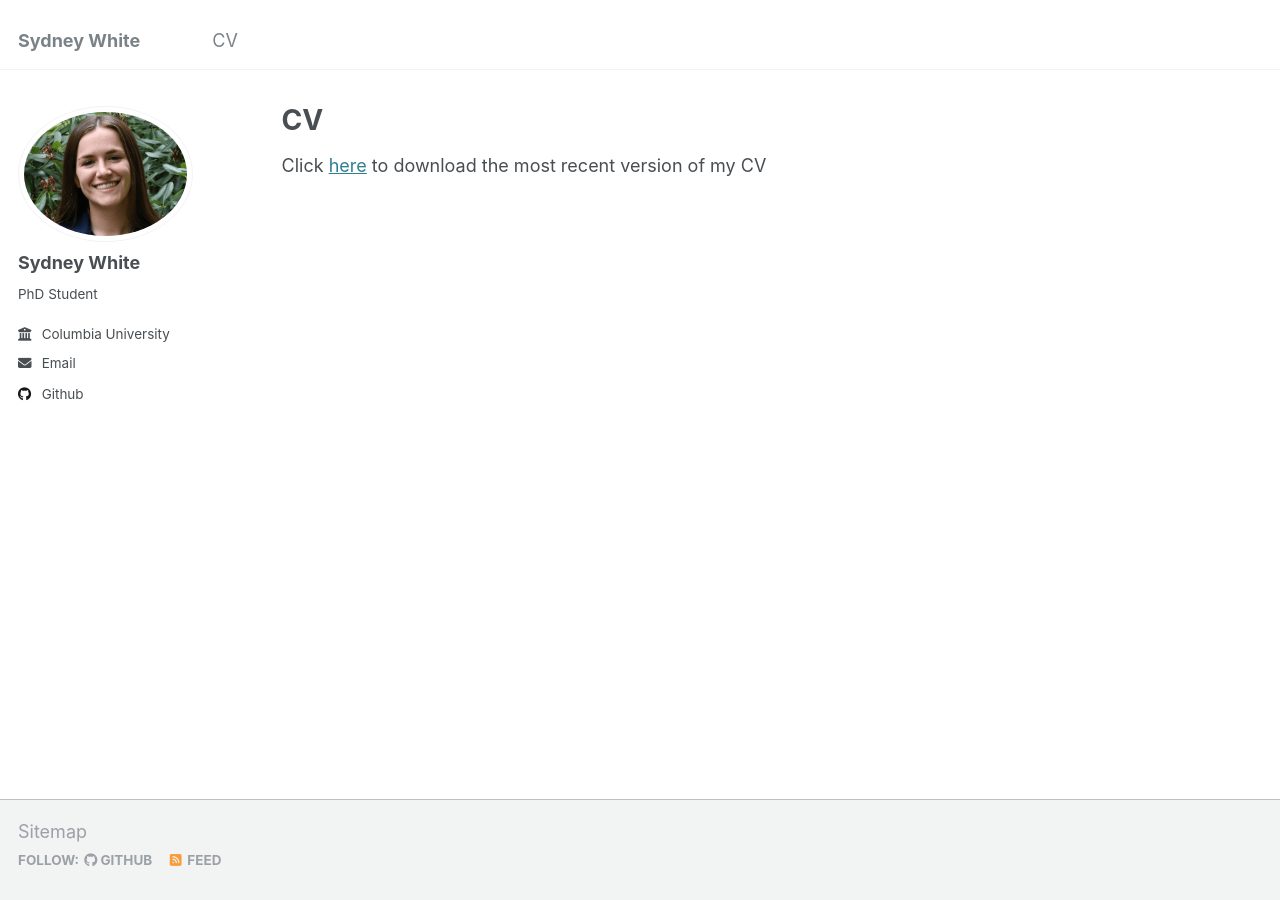
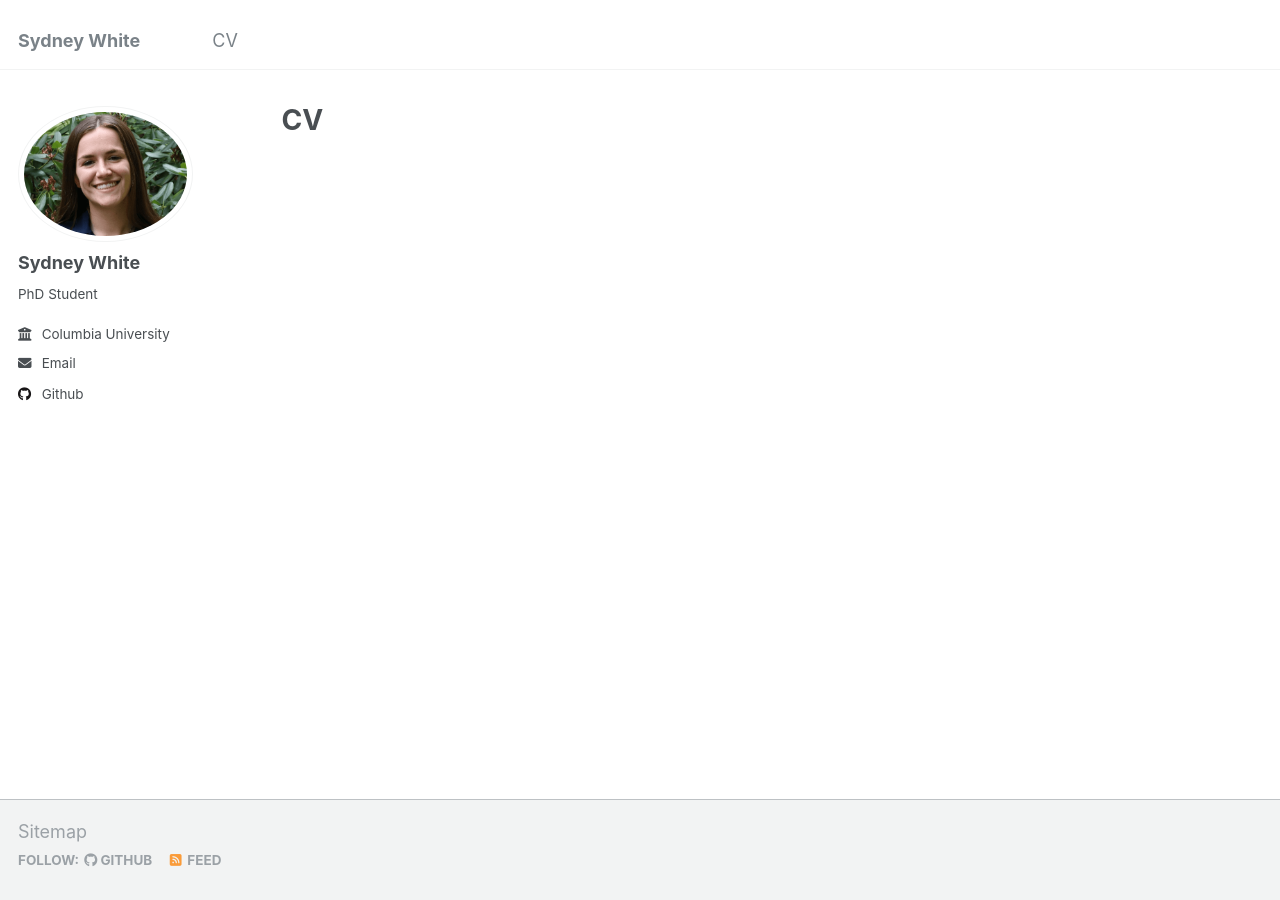
Before and after one commit to Sydney-White/web, a Jekyll site: the page built from _pages/cv.md, in a window 1280 px wide. Built offline with Jekyll 4.4.1, drawn with Linux system fonts in a browser that asks for light colours.

Commit message:
Update cv.md

```diff
--- a/_pages/cv.md
+++ b/_pages/cv.md
@@ -6,5 +6,3 @@ author_profile: true
 redirect_from:
   - /resume
 ---
-
-Click [here](https://sydney-white.github.io/web/files/Sydney-White-CV.pdf) to download the most recent version of my CV
```
